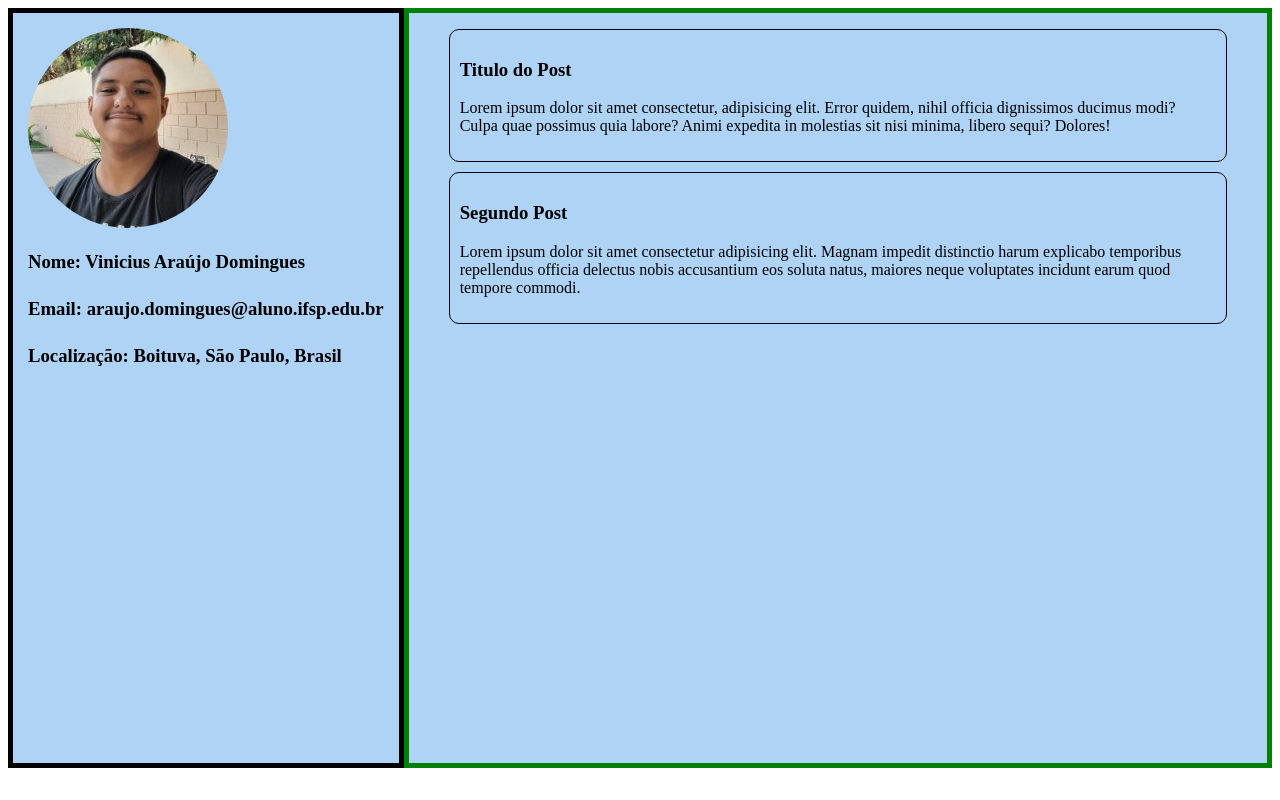
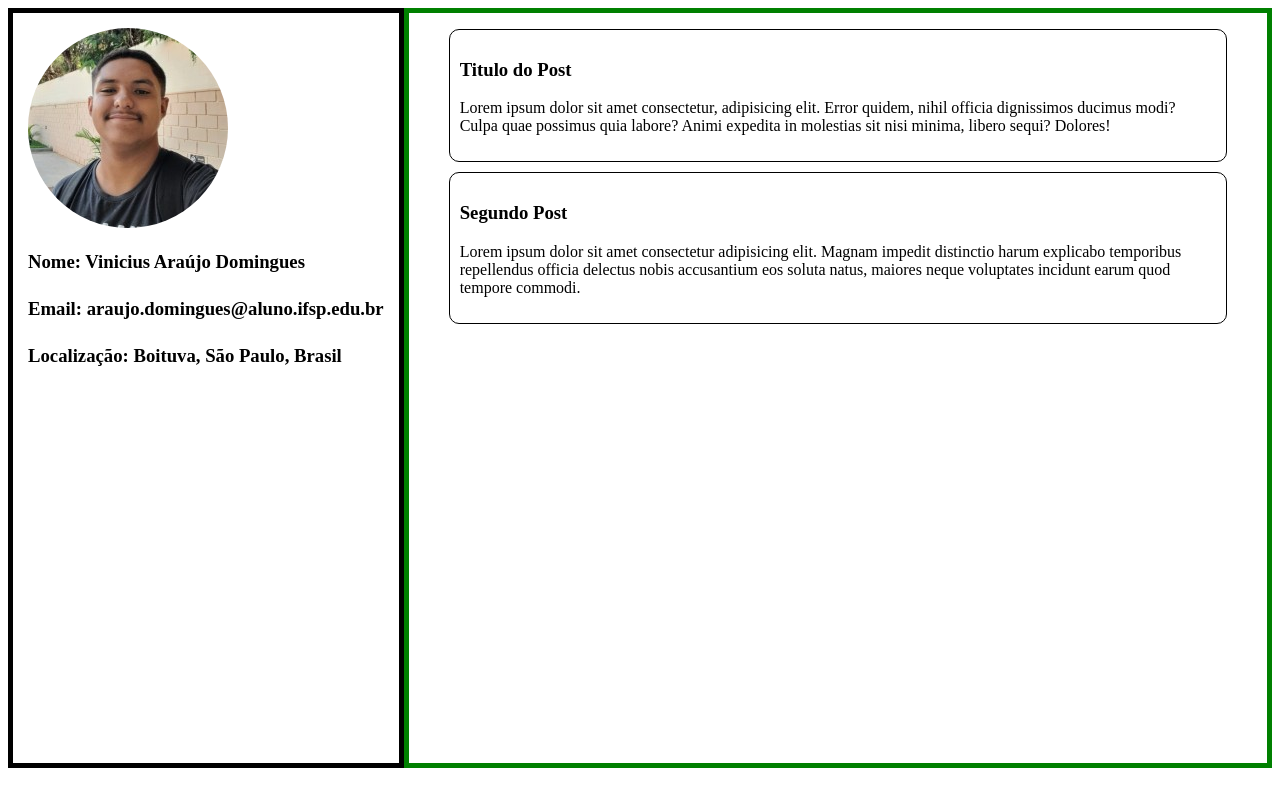
Before and after one commit to varaujod/site-vinicius, a plain HTML site: page index.html in a window 1280 px wide. Drawn offline with Linux system fonts and the light colour scheme.

Commit message:
Update styles.css

```diff
--- a/css/styles.css
+++ b/css/styles.css
@@ -1,5 +1,5 @@
 #principal{
-    background-color: #AFD3F5;
+    background-color: #ffff;
     width: 100%;
     display: grid;
     grid-template-areas:  "header section section"
```
